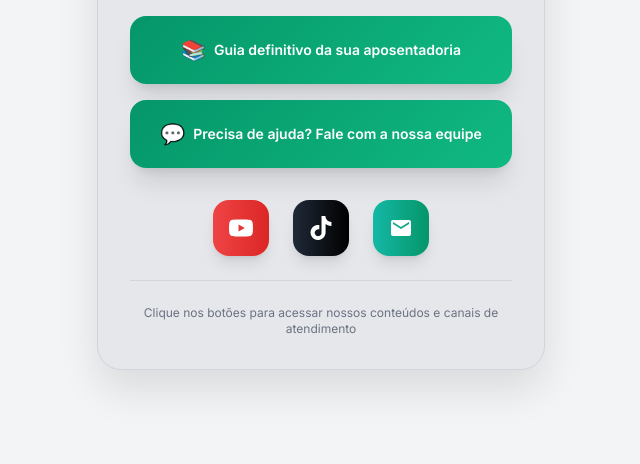
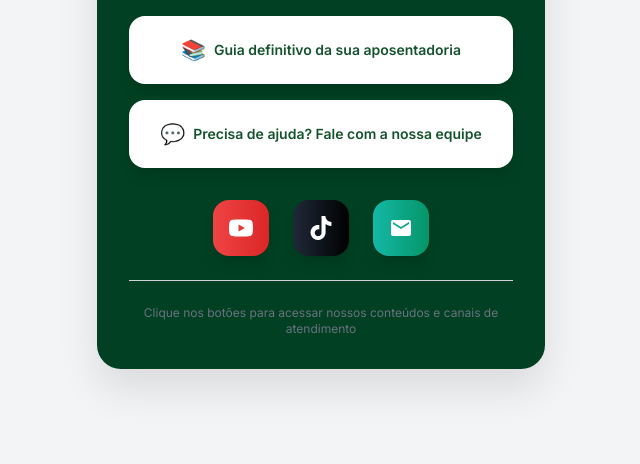
Before and after one commit to Emersonsouza2025/Cart-o-de-visita, a plain HTML site: page index.html in a window 1280 px wide. Shown: the part 336-800 px from the top of the page, without its empty margins (319-959 px from the left). Drawn offline with nearby package versions, Linux system fonts and the light colour scheme.

Commit message:
Update index.html

```diff
--- a/index.html
+++ b/index.html
@@ -30,19 +30,20 @@
     </style>
 </head>
 <body class="min-h-screen bg-gray-100 flex items-center justify-center p-4">
-    <div class="bg-gray-200 rounded-3xl card-shadow p-8 max-w-md w-full text-center border border-gray-300">
-        <!-- Logo e Nome do Escritório -->
+    <!-- Fundo do cartão alterado para o tom de verde solicitado -->
+    <div class="rounded-3xl card-shadow p-8 max-w-md w-full text-center" style="background-color: #014022;">
+        <!-- Logo com texto claro para bom contraste -->
         <div class="mb-8">
-            <img src="https://i.imgur.com/ePkCrtz.png" alt="Logo Emmanuel e Marcula" class="w-64 mx-auto">
+            <img src="https://i.imgur.com/b8uMBh6.png" alt="Logo Emmanuel e Marcula" class="w-64 mx-auto">
         </div>
 
-        <!-- Botões Principais -->
+        <!-- Botões Principais alterados para branco com texto verde -->
         <div class="space-y-4 mb-8">
-            <button onclick="openGuide()" class="btn-primary w-full text-white py-5 px-6 rounded-2xl font-semibold text-sm shadow-xl flex items-center justify-center">
+            <button onclick="openGuide()" class="btn-secondary w-full bg-white text-green-900 py-5 px-6 rounded-2xl font-semibold text-sm shadow-lg flex items-center justify-center">
                 <span class="text-xl mr-2">📚</span>
                 Guia definitivo da sua aposentadoria
             </button>
-            <button onclick="contactTeam()" class="btn-primary w-full text-white py-5 px-6 rounded-2xl font-semibold text-sm shadow-xl flex items-center justify-center">
+            <button onclick="contactTeam()" class="btn-secondary w-full bg-white text-green-900 py-5 px-6 rounded-2xl font-semibold text-sm shadow-lg flex items-center justify-center">
                 <span class="text-xl mr-2">💬</span>
                 Precisa de ajuda? Fale com a nossa equipe
             </button>
```
